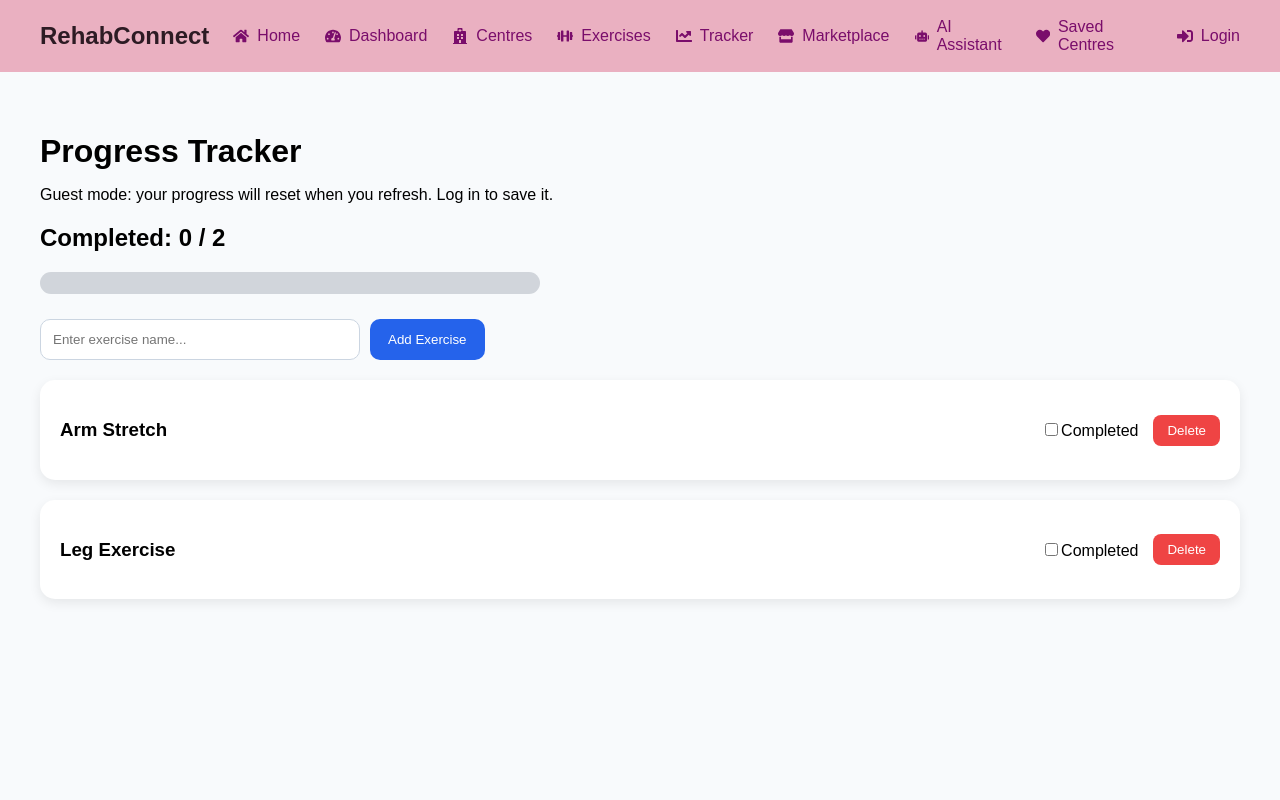
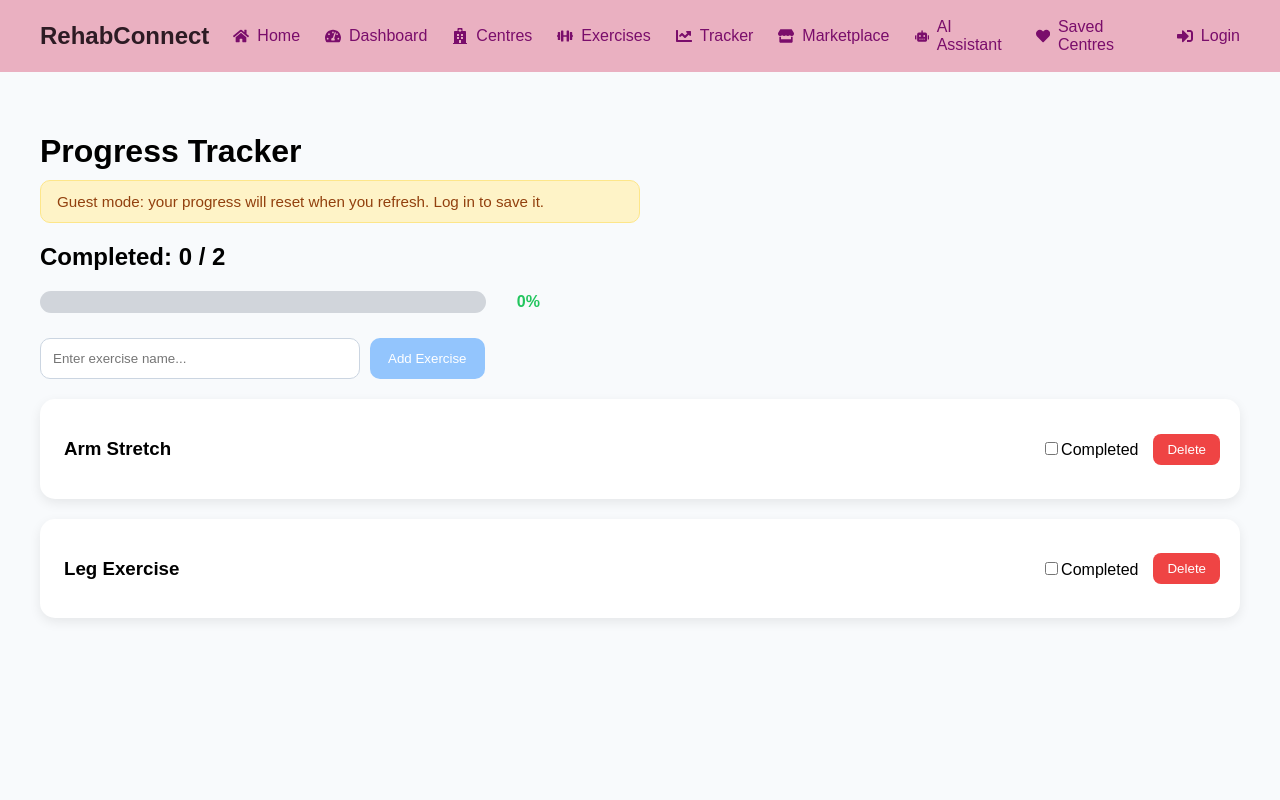
Before and after one commit to realsamyak05/rehab-connect, a React (Vite) app: page /tracker in a window 1280 px wide. Shown: the top 800 px of the page. Built offline with nearby package versions, Linux system fonts and the light colour scheme; no server answers.

Commit message:
tracker UI improvement 1

```diff
--- a/src/pages/Tracker.css
+++ b/src/pages/Tracker.css
@@ -8,13 +8,35 @@
   margin-bottom: 10px;
 }
 
+.tracker-subtitle {
+  color: #5b4752;
+}
+
+.guest-banner {
+  background: #fef3c7;
+  color: #92400e;
+  border: 1px solid #fde68a;
+  padding: 12px 16px;
+  border-radius: 10px;
+  font-size: 0.95rem;
+  max-width: 600px;
+}
+
+.progress-row {
+  display: flex;
+  align-items: center;
+  gap: 12px;
+  margin-top: 20px;
+  max-width: 500px;
+}
+
 .progress-container {
-  width: 500px;
+  flex: 1;
+  width: 100%;
   height: 22px;
   background: #d1d5db;
   border-radius: 20px;
   overflow: hidden;
-  margin-top: 20px;
 }
 
 .progress-fill {
@@ -23,14 +45,24 @@
   transition: width 0.3s;
 }
 
+.progress-percent {
+  font-weight: 600;
+  color: #22c55e;
+  min-width: 42px;
+  text-align: right;
+}
+
 .input-section {
   margin-top: 25px;
   display: flex;
   gap: 10px;
+  flex-wrap: wrap;
 }
 
 .input-section input {
-  width: 320px;
+  flex: 1;
+  min-width: 220px;
+  max-width: 320px;
   padding: 12px;
   border: 1px solid #cbd5e1;
   border-radius: 10px;
@@ -43,6 +75,32 @@
   background: #2563eb;
   color: white;
   cursor: pointer;
+  transition: background 0.15s ease;
+}
+
+.input-section button:hover:not(:disabled) {
+  background: #1d4ed8;
+}
+
+.input-section button:disabled {
+  background: #93c5fd;
+  cursor: not-allowed;
+}
+
+.tracker-message {
+  margin-top: 12px;
+  color: #b45309;
+  font-weight: 600;
+}
+
+.tracker-empty {
+  margin-top: 20px;
+  padding: 30px;
+  text-align: center;
+  color: #6b7280;
+  background: white;
+  border-radius: 15px;
+  box-shadow: 0 4px 12px rgba(0, 0, 0, 0.05);
 }
 
 .task-card {
@@ -50,11 +108,25 @@
   padding: 20px;
   background: white;
   border-radius: 15px;
+  border-left: 4px solid transparent;
   box-shadow: 0 4px 12px rgba(0, 0, 0, 0.08);
 
   display: flex;
   justify-content: space-between;
   align-items: center;
+  transition:
+    opacity 0.2s ease,
+    border-color 0.2s ease;
+}
+
+.task-card.completed {
+  opacity: 0.65;
+  border-left-color: #22c55e;
+}
+
+.task-card.completed h3 {
+  text-decoration: line-through;
+  color: #6b7280;
 }
 
 .task-actions {
@@ -70,4 +142,9 @@
   background: #ef4444;
   color: white;
   cursor: pointer;
+  transition: background 0.15s ease;
 }
+
+.delete-btn:hover {
+  background: #dc2626;
+}
--- a/src/pages/Tracker.jsx
+++ b/src/pages/Tracker.jsx
@@ -1,4 +1,4 @@
-import { useEffect, useState } from "react";
+import { useEffect, useMemo, useState } from "react";
 import { onAuthStateChanged } from "firebase/auth";
 import { doc, onSnapshot, serverTimestamp, setDoc } from "firebase/firestore";
 import { auth, db } from "../firebase";
@@ -14,6 +14,7 @@ function Tracker() {
   const [tasks, setTasks] = useState(DEFAULT_TASKS);
   const [newExercise, setNewExercise] = useState("");
   const [loading, setLoading] = useState(true);
+  const [message, setMessage] = useState("");
 
   useEffect(() => {
     let stopTrackerListener = () => {};
@@ -71,8 +72,16 @@ function Tracker() {
 
   function addTask() {
     const name = newExercise.trim();
+    if (!name) return;
 
-    if (!name) return;
+    const isDuplicate = tasks.some(
+      (task) => task.name.toLowerCase() === name.toLowerCase(),
+    );
+
+    if (isDuplicate) {
+      setMessage(`"${name}" is already on your list.`);
+      return;
+    }
 
     saveTasks([
       ...tasks,
@@ -84,6 +93,7 @@ function Tracker() {
     ]);
 
     setNewExercise("");
+    setMessage("");
   }
 
   function toggleTask(id) {
@@ -95,8 +105,18 @@ function Tracker() {
   }
 
   function deleteTask(id) {
-    saveTasks(tasks.filter((task) => task.id !== id));
+    const task = tasks.find((t) => t.id === id);
+    if (task && !window.confirm(`Remove "${task.name}" from your tracker?`)) {
+      return;
     }
+    saveTasks(tasks.filter((t) => t.id !== id));
+  }
+
+  // Keep completed items but move them to the bottom so active work stays on top
+  const sortedTasks = useMemo(
+    () => [...tasks].sort((a, b) => Number(a.completed) - Number(b.completed)),
+    [tasks],
+  );
 
   const completedCount = tasks.filter((task) => task.completed).length;
   const progress = tasks.length ? (completedCount / tasks.length) * 100 : 0;
@@ -109,18 +129,26 @@ function Tracker() {
     <main className="tracker-page">
       <h1 className="tracker-title">Progress Tracker</h1>
 
-      <p>
-        {user
-          ? `Your progress is saved to ${user.email}.`
-          : "Guest mode: your progress will reset when you refresh. Log in to save it."}
+      {user ? (
+        <p className="tracker-subtitle">
+          Your progress is saved to {user.email}.
         </p>
+      ) : (
+        <div className="guest-banner">
+          Guest mode: your progress will reset when you refresh. Log in to save
+          it.
+        </div>
+      )}
 
       <h2>
         Completed: {completedCount} / {tasks.length}
       </h2>
 
+      <div className="progress-row">
         <div className="progress-container">
           <div className="progress-fill" style={{ width: `${progress}%` }} />
+        </div>
+        <span className="progress-percent">{Math.round(progress)}%</span>
       </div>
 
       <div className="input-section">
@@ -128,17 +156,32 @@ function Tracker() {
           type="text"
           placeholder="Enter exercise name..."
           value={newExercise}
-          onChange={(event) => setNewExercise(event.target.value)}
+          onChange={(event) => {
+            setNewExercise(event.target.value);
+            if (message) setMessage("");
+          }}
           onKeyDown={(event) => {
             if (event.key === "Enter") addTask();
           }}
         />
 
-        <button onClick={addTask}>Add Exercise</button>
+        <button onClick={addTask} disabled={!newExercise.trim()}>
+          Add Exercise
+        </button>
       </div>
 
-      {tasks.map((task) => (
-        <div key={task.id} className="task-card">
+      {message && <p className="tracker-message">{message}</p>}
+
+      {sortedTasks.length === 0 ? (
+        <div className="tracker-empty">
+          No exercises yet — add one above to start tracking.
+        </div>
+      ) : (
+        sortedTasks.map((task) => (
+          <div
+            key={task.id}
+            className={`task-card ${task.completed ? "completed" : ""}`}
+          >
             <h3>{task.name}</h3>
 
             <div className="task-actions">
@@ -151,12 +194,16 @@ function Tracker() {
                 Completed
               </label>
 
-            <button className="delete-btn" onClick={() => deleteTask(task.id)}>
+              <button
+                className="delete-btn"
+                onClick={() => deleteTask(task.id)}
+              >
                 Delete
               </button>
             </div>
           </div>
-      ))}
+        ))
+      )}
     </main>
   );
 }
```
Lines whose indentation alone changed are shown as unchanged.
